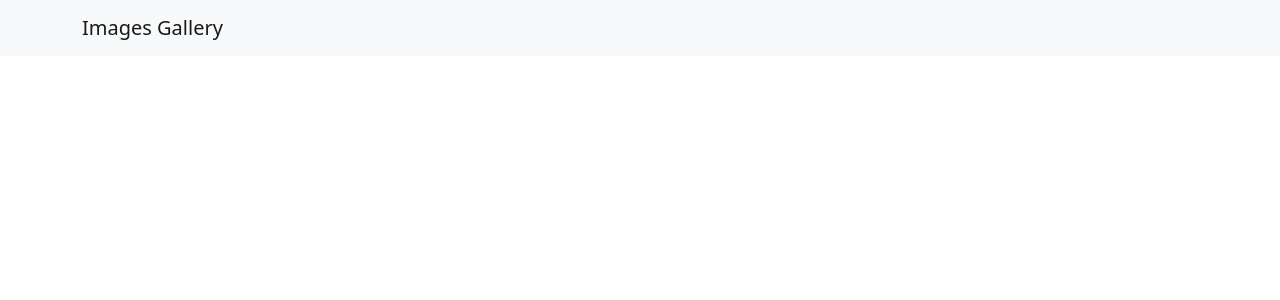
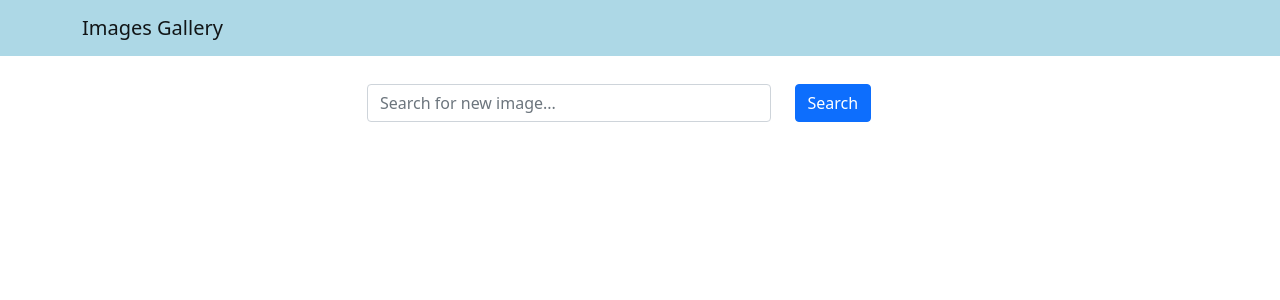
Before and after one commit to vcenteio/images-gallery, a React (Create React App) app in the folder frontend/: page / in a window 1280 px wide. Shown: the top 300 px of the page. Built offline with nearby package versions, Linux system fonts and the light colour scheme.

Commit message:
implement control search component

```diff
--- a/frontend/src/App.js
+++ b/frontend/src/App.js
@@ -1,11 +1,20 @@
+import { useState } from 'react';
 import 'bootstrap/dist/css/bootstrap.min.css';
 import Header from "./components/Header";
+import Search from "./components/Search"
 
 
 function App() {
+  const [word, setWord] = useState("");
+  const handleSearchSubmit = (e) => {
+    e.preventDefault();
+    console.log(word)
+  }
+
   return (
     <div>
       <Header title="Images Gallery" />
+      <Search word={word} setWord={setWord} handleSubmit={handleSearchSubmit} />
     </div>
   );
 }
--- a/frontend/src/components/Header.js
+++ b/frontend/src/components/Header.js
@@ -2,10 +2,13 @@
 import Navbar from "react-bootstrap/Navbar";
 import Container from "react-bootstrap/Container"
 
+const navbarStyle = {
+  backgroundColor: "lightblue"
+};
 
 const Header = ({ title }) => {
   return (
-    <Navbar bg="light" variant="light">
+    <Navbar style={navbarStyle} variant="light">
       <Container>
         <Navbar.Brand href="/">{title}</Navbar.Brand>
       </Container>
--- /dev/null
+++ b/frontend/src/components/Search.js
@@ -0,0 +1,35 @@
+import React from "react";
+import Container from "react-bootstrap/Container";
+import Row from "react-bootstrap/Row";
+import Col from "react-bootstrap/Col";
+import Form from "react-bootstrap/Form";
+import Button from "react-bootstrap/Button";
+
+
+const Search = ({ word, setWord, handleSubmit }) => {
+  return (
+    <Container className="mt-4">
+      <Row className="justify-content-center">
+        <Col xs={12} md={8} lg={6}>
+          <Form onSubmit={ handleSubmit }>
+            <Row className="align-items-center">
+              <Col xs={9} className="my-1">
+                <Form.Control
+                  id="inlineFormInputSearch"
+                  type="text"
+                  value={word}
+                  onChange={(e) => setWord(e.target.value)}
+                  placeholder="Search for new image..." />
+              </Col>
+              <Col xs="auto" className="my-1">
+                <Button variant="primary" type="submit">Search</Button>
+              </Col>
+            </Row>
+          </Form>
+        </Col>
+      </Row>
+    </Container>
+  )
+};
+
+export default Search;
```
